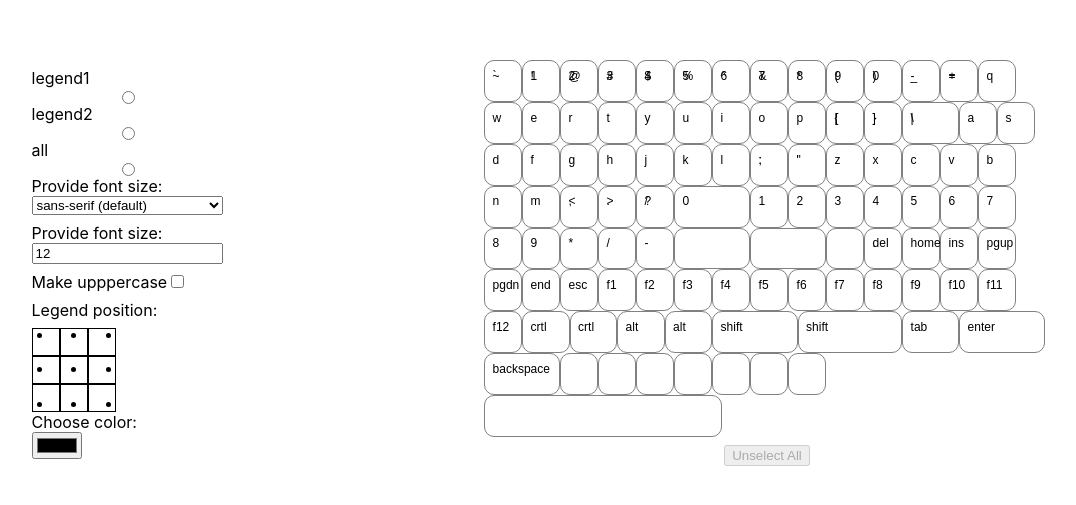
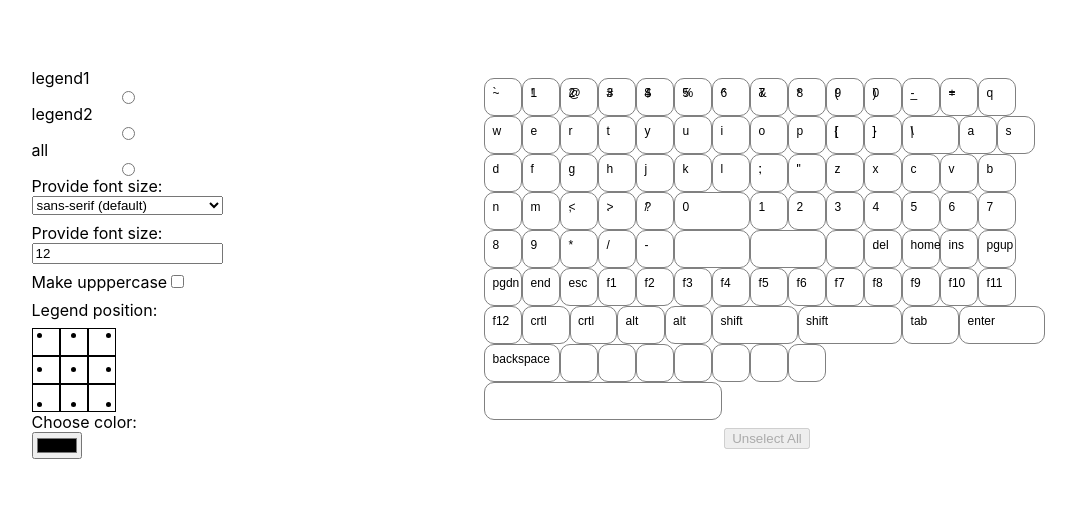
Before and after one commit to Stonedheart/keycap-legends-generator, a React (Create React App) app: page / in a window 1280 px wide. Shown: the part 137-642 px from the top of the page, without its empty margins (193-1269 px from the left). Built offline with nearby package versions, Linux system fonts and the light colour scheme.

Commit message:
Correct Keycap styling

```diff
--- a/src/components/keycap/Keycap.css
+++ b/src/components/keycap/Keycap.css
@@ -1,20 +1,19 @@
 .keycap-shape {
     display: flex;
-    width: calc(45.6px - 7.6px); /*~12mm - ~2mm*/
-    height: calc(45.6px - 3.8px);
-    padding: 7.6px; /*~2mm*/
     user-select: none;
-    border-radius: 10px;
     box-sizing: border-box;
 }
 
 .keycap {
+    height: calc(45.6px - 7.6px); /*~12mm - ~2mm*/
+    position: relative;
     border: solid 1px grey;
-    position: relative;
+    border-radius: 10px;
 }
 
 .legend {
+    padding: 7.6px; /*~2mm*/
     position: absolute;
     top: 0;
-    left: 0
+    left: 0;
 }
```
